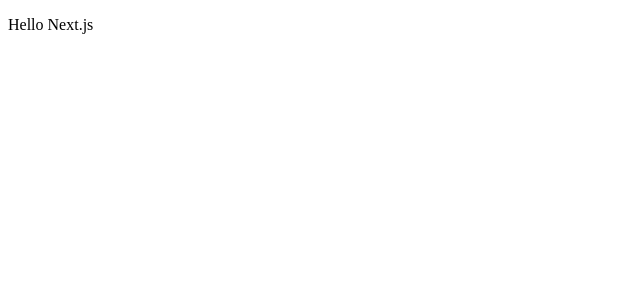
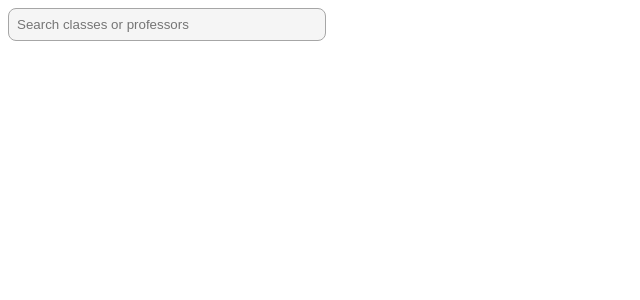
Before and after one commit to OSU-App-Club/OSUReviews, a Next.js app: page / in a window 1280 px wide. Shown: the top 300 px of the page, without its empty margins (0-640 px from the left). Built offline with nearby package versions, Linux system fonts and the light colour scheme.

Commit message:
Initial commit

```diff
--- a/pages/index.js
+++ b/pages/index.js
@@ -1,7 +1,16 @@
-const Index = () => (
-  <div>
-    <p>Hello Next.js</p>
-  </div>
-);
+import React from 'react'
 
-export default Index;
+export default function index() {
+  return (
+    <input style={searchbox} placeholder="Search classes or professors"/>
+  )
+}
+
+const searchbox = {
+  padding: 8,
+  background: '#f5f5f5',
+  borderRadius: 8,
+  width: 300,
+  appearance: 'none',
+  border: '1px solid rgb(166, 166, 166)',
+}
```
Also changed, not shown: components/Searchbox/Searchbox.css (added), components/Searchbox/Searchbox.js (added), 1 other file (tests, documents, lock files or other folders).
